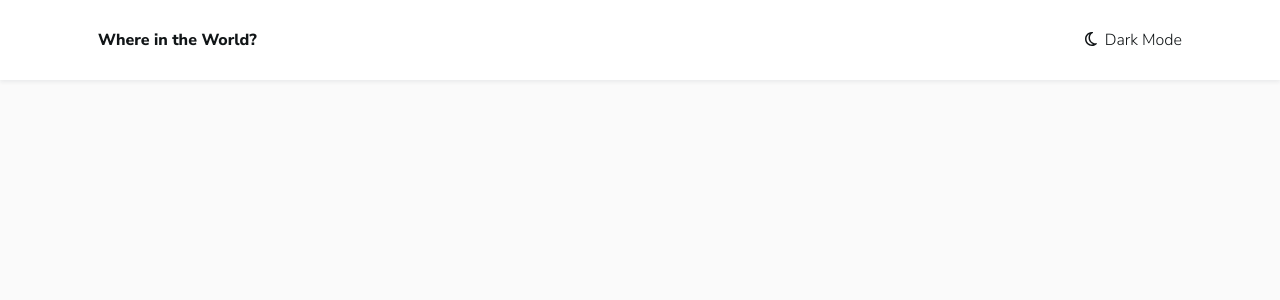
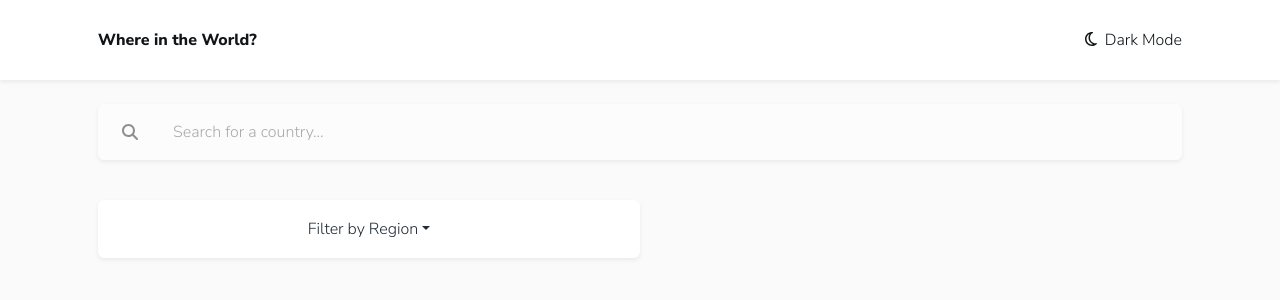
Before and after one commit to davidpeva/countries-api, a React (Vite) app: page / in a window 1280 px wide. Shown: the top 300 px of the page. Built offline with nearby package versions, Linux system fonts and the light colour scheme.

Commit message:
with react router dom working

```diff
--- a/src/App.jsx
+++ b/src/App.jsx
@@ -5,6 +5,7 @@ import { Routes, Route, BrowserRouter as Router } from "react-router-dom";
 
 import Header from "./layout/Header";
 import Home from "./views/Home";
+import SingleFlag from "./views/SingleFlag";
 
 export default function App() {
   return (
@@ -13,7 +14,8 @@ export default function App() {
         <Header />
 
         <Routes>
-          <Route path="/" component={Home} />
+          <Route path="/" element={<Home />} />
+          <Route path="/single-flag/" element={<SingleFlag />} />
         </Routes>
       </Router>
     </body>
--- a/src/components/home/HeroInput.jsx
+++ b/src/components/home/HeroInput.jsx
@@ -0,0 +1,33 @@
+//ACA EN EL HOME LAS LETRAS DEBEN DE SER TAMAÑO 14
+
+import "../../scss/common/_variables.scss";
+import "../../scss/sections/components/_hero-input.scss";
+
+import { FontAwesomeIcon } from "@fortawesome/react-fontawesome";
+import { faMagnifyingGlass } from "@fortawesome/free-solid-svg-icons";
+
+export default function Header() {
+  return (
+    <div>
+
+      {/* INPUT SEARCH */}
+      < div className="my-4 px-3" >
+        <div className="input-group shadow-sm rounded">
+          <span
+            className="bg-secondary border-0 input-group-text opacity-50 px-4"
+            id="search-country"
+          >
+            <FontAwesomeIcon icon={faMagnifyingGlass} />
+          </span>
+          <input
+            className="bg-secondary border-0 form-control opacity-50 py-3"
+            placeholder="Search for a country..."
+            aria-label="search"
+            type="search"
+            aria-describedby="search-country"
+          />
+        </div>
+      </div>
+    </div>
+  );
+}
--- a/src/views/Home.jsx
+++ b/src/views/Home.jsx
@@ -1,23 +1,47 @@
 //ACA EN EL HOME LAS LETRAS DEBEN DE SER TAMAÑO 14
+
 import "../../src/scss/common/_variables.scss";
-import "../scss/sections/_header.scss";
+import "../scss/sections/_home.scss";
 
-import { FontAwesomeIcon } from "@fortawesome/react-fontawesome";
-import { faMoon } from "@fortawesome/free-regular-svg-icons";
+import HeroInput from "../components/home/HeroInput";
 
 export default function Header() {
   return (
-    <nav className="nav bg-secondary shadow-sm d-flex">
-      <div className="container d-flex align-items-center justify-content-between">
-        <a className="nav-link fw-bold" aria-current="page" href="#">
-          Where in the World?
+    <main className="home-flags container">
+
+      <HeroInput/>
+
+      {/* Dropdown */}
+      <div className="dropdown px-3">
+        <a
+          className="btn btn-secondary bg-secondary dropdown-toggle shadow-sm mt-3 mb-4 p-3 w-50 w-lg-25"
+          href="#"
+          role="button"
+          id="dropdownMenuLink"
+          data-bs-toggle="dropdown"
+          aria-expanded="false"
+        >
+          Filter by Region
         </a>
 
-        <a className="nav-link">
-          <FontAwesomeIcon icon={faMoon} className="me-2" />
-          Dark Mode
-        </a>
+        <ul className="dropdown-menu bg-secondary border-0" aria-labelledby="dropdownMenuLink">
+          <li>
+            <a className="dropdown-item" href="#">
+              Africa
+            </a>
+          </li>
+          <li>
+            <a className="dropdown-item" href="#">
+              America
+            </a>
+          </li>
+          <li>
+            <a className="dropdown-item" href="#">
+              Asia
+            </a>
+          </li>
+        </ul>
       </div>
-    </nav>
+    </main>
   );
 }
--- a/src/views/SingleFlag.jsx
+++ b/src/views/SingleFlag.jsx
@@ -0,0 +1,6 @@
+
+export default function SingleFlag() {
+  return (
+    <div>SingleFlag</div>
+  )
+}
```
Also changed, not shown: src/scss/sections/components/_hero-input.scss (added).
